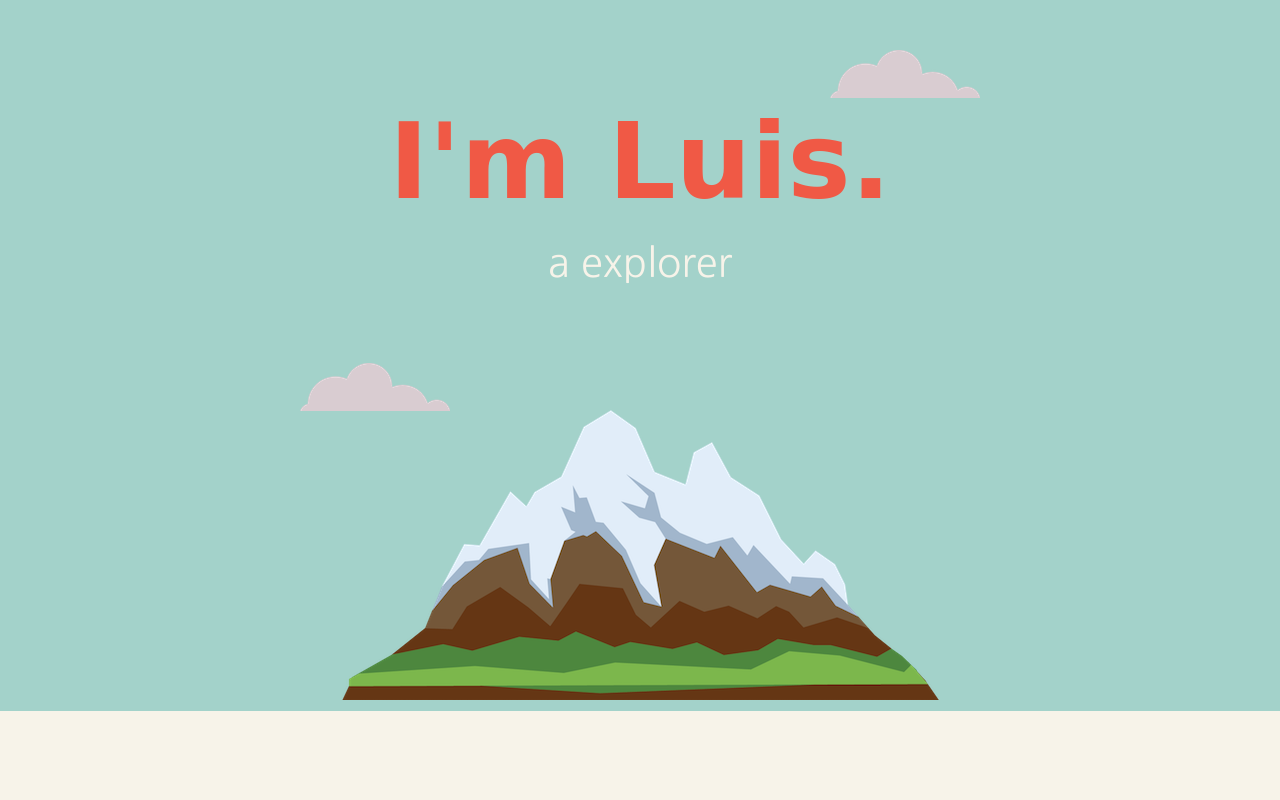
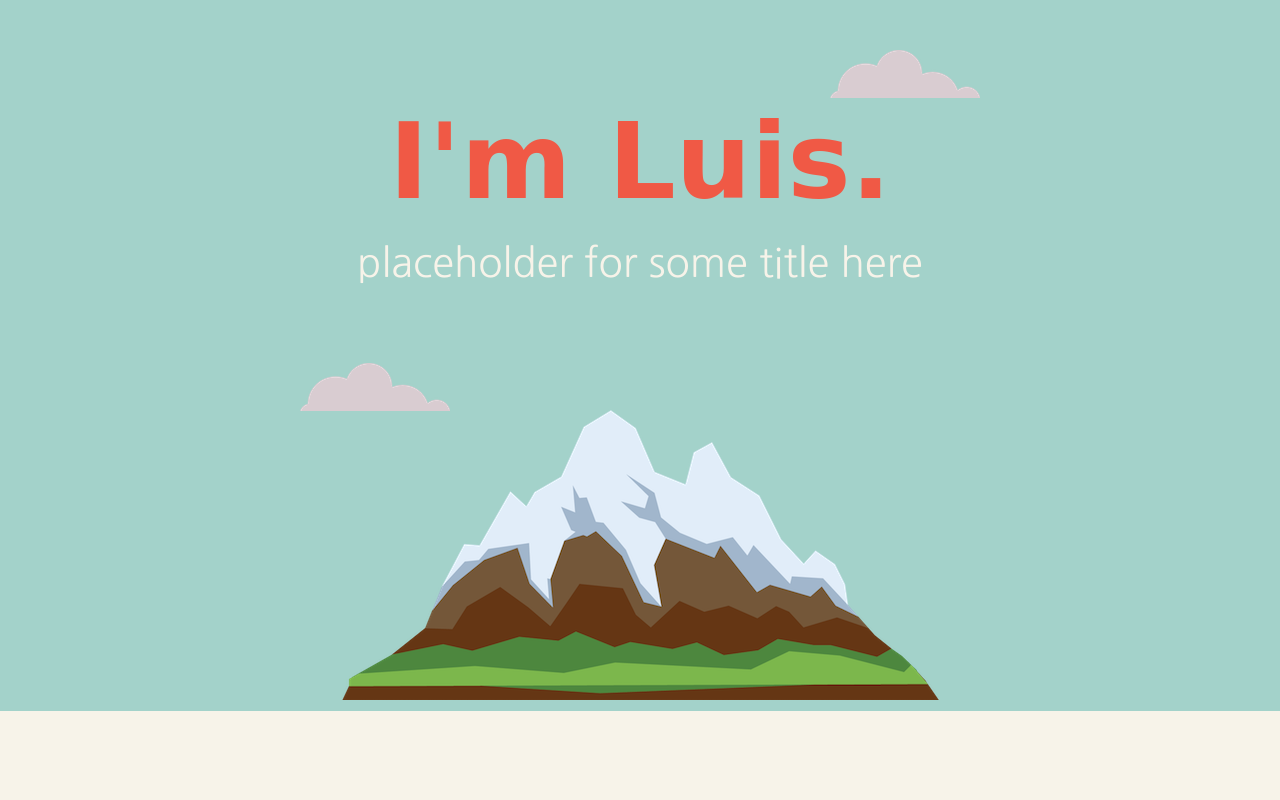
Before and after one commit to Luis-lab21/LuisRomero, a plain HTML site: page index.html in a window 1280 px wide. Shown: the top 800 px of the page. Drawn offline with Linux system fonts and the light colour scheme; a web font is replaced by a local one.

Commit message:
Update index.html
placeholder text

```diff
--- a/index.html
+++ b/index.html
@@ -14,7 +14,7 @@
     <div class="top-container">
         <img class="top-cloud" src="images/cloud.png" alt="cloud-img">
         <h1>I'm Luis.</h1>
-        <p class="webdesigner-p">a explorer</p>
+        <p class="webdesigner-p">placeholder for some title here</p>
         <img class="bottom-cloud" src="images/cloud.png" alt="cloud-img">
         <img src="images/mountain.png" alt="mountain-img">
     </div>
```
